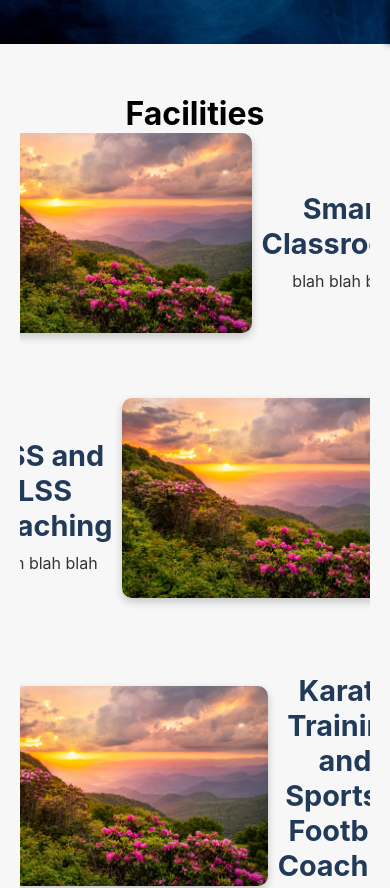
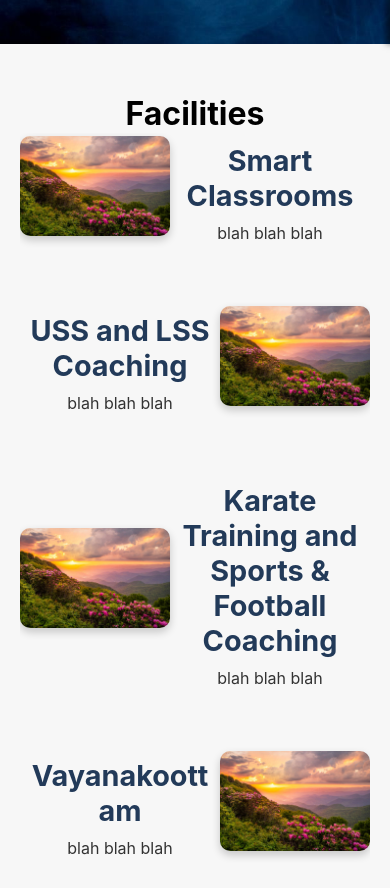
Before and after one commit to MeenakshiPathiyil/PKMAUPS_new, a React (Create React App) app: page / in a window 390 px wide. Shown: the part 800-1688 px from the top of the page. Built offline with nearby package versions, Linux system fonts and the light colour scheme.

Commit message:
make facilities visible in all dimensions

```diff
--- a/src/styles/HomePage.css
+++ b/src/styles/HomePage.css
@@ -237,7 +237,7 @@
 
     .facility-image {
         width: 90%;
-        max-width: 300px;
+        max-width: 150px;
         margin-bottom: 15px;
     }
 
@@ -245,5 +245,7 @@
         width: 100%;
         padding: 10px;
         font-size: 1rem;
+        word-wrap: break-word;
+        overflow-wrap: anywhere;
     }
 }
```
